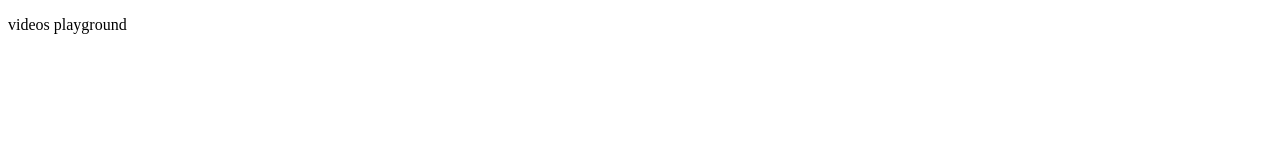
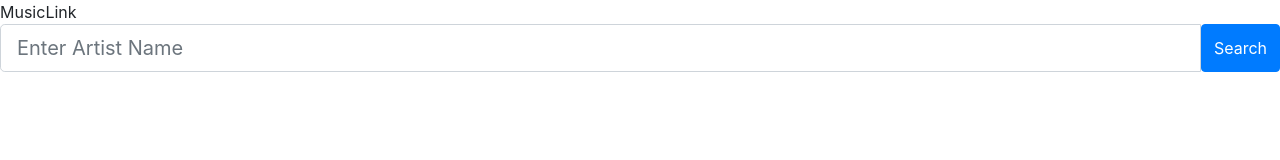
Before and after one commit to mklarson14/frontend-music, a plain HTML site: page videos-test.html in a window 1280 px wide. Drawn offline with nearby package versions, Linux system fonts and the light colour scheme; no server answers.

Commit message:
it works!

```diff
--- a/videos-test.html
+++ b/videos-test.html
@@ -4,10 +4,29 @@
   <meta charset="UTF-8">
   <meta http-equiv="X-UA-Compatible" content="IE=edge">
   <meta name="viewport" content="width=device-width, initial-scale=1.0">
-  <title>Videos Playground</title>
+  <link rel="stylesheet" href="assets/css/bootstrap.css">
+  <link rel="stylesheet" href="assets/css/style.css">
+  <title>MusicLink</title>
+
 </head>
 <body>
-  <p>videos playground</p>
+  <div class="title">MusicLink</div>
+
+  <div class="row">
+    <div class="col-12 search">
+      <form id="search-form">
+        <div class="input-group input-group-lg">
+          <input class="form-control search-bar" id="button-0" placeholder="Enter Artist Name" />
+          <button class="btn btn-primary input-group-btn" type="submit">
+            Search
+          </button>
+        </div>
+      </form>
+      <br>
+    </div>
+  </div>
+
   <script src="./assets/js/videos.js"></script>
+
 </body>
 </html>
```
